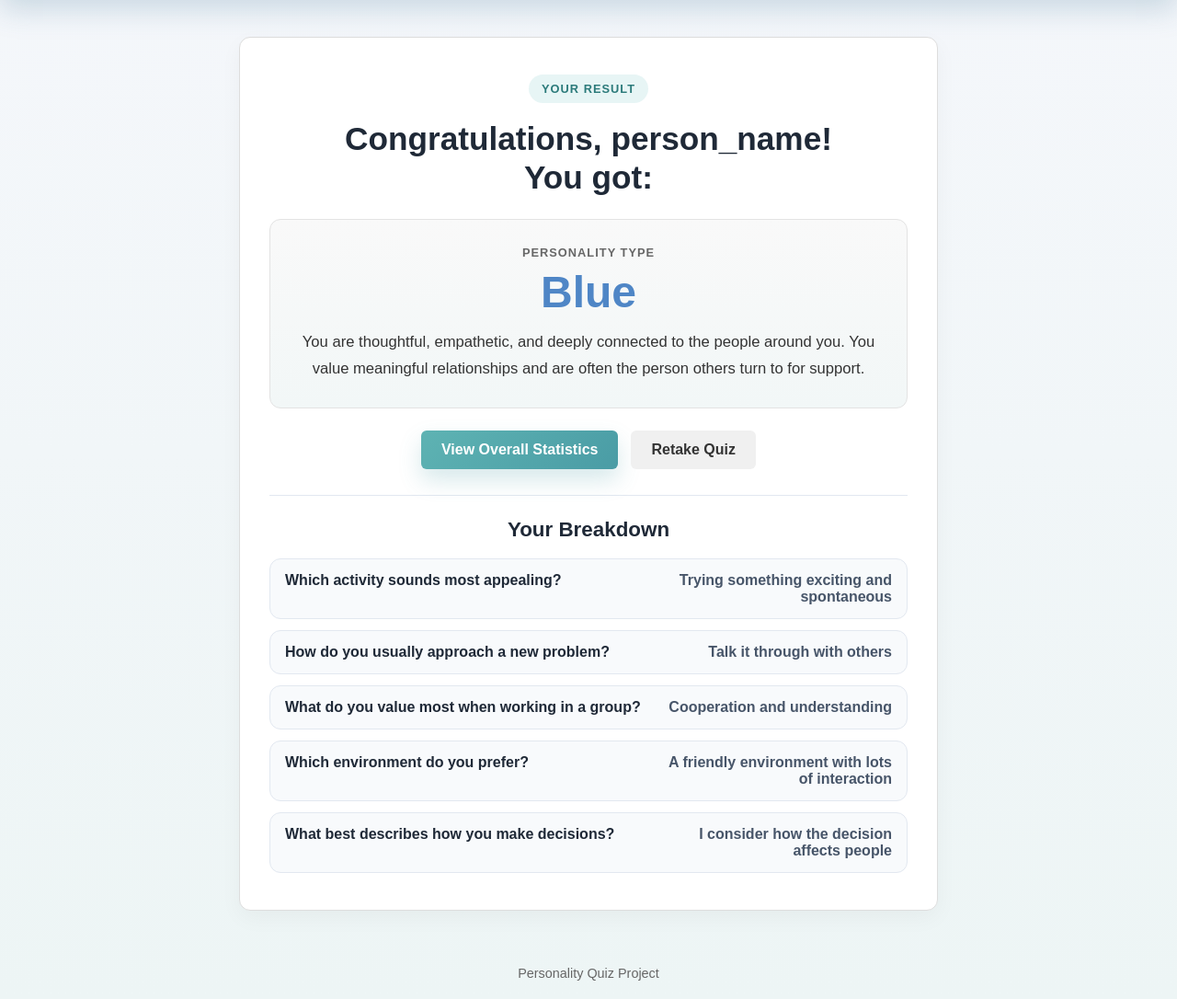
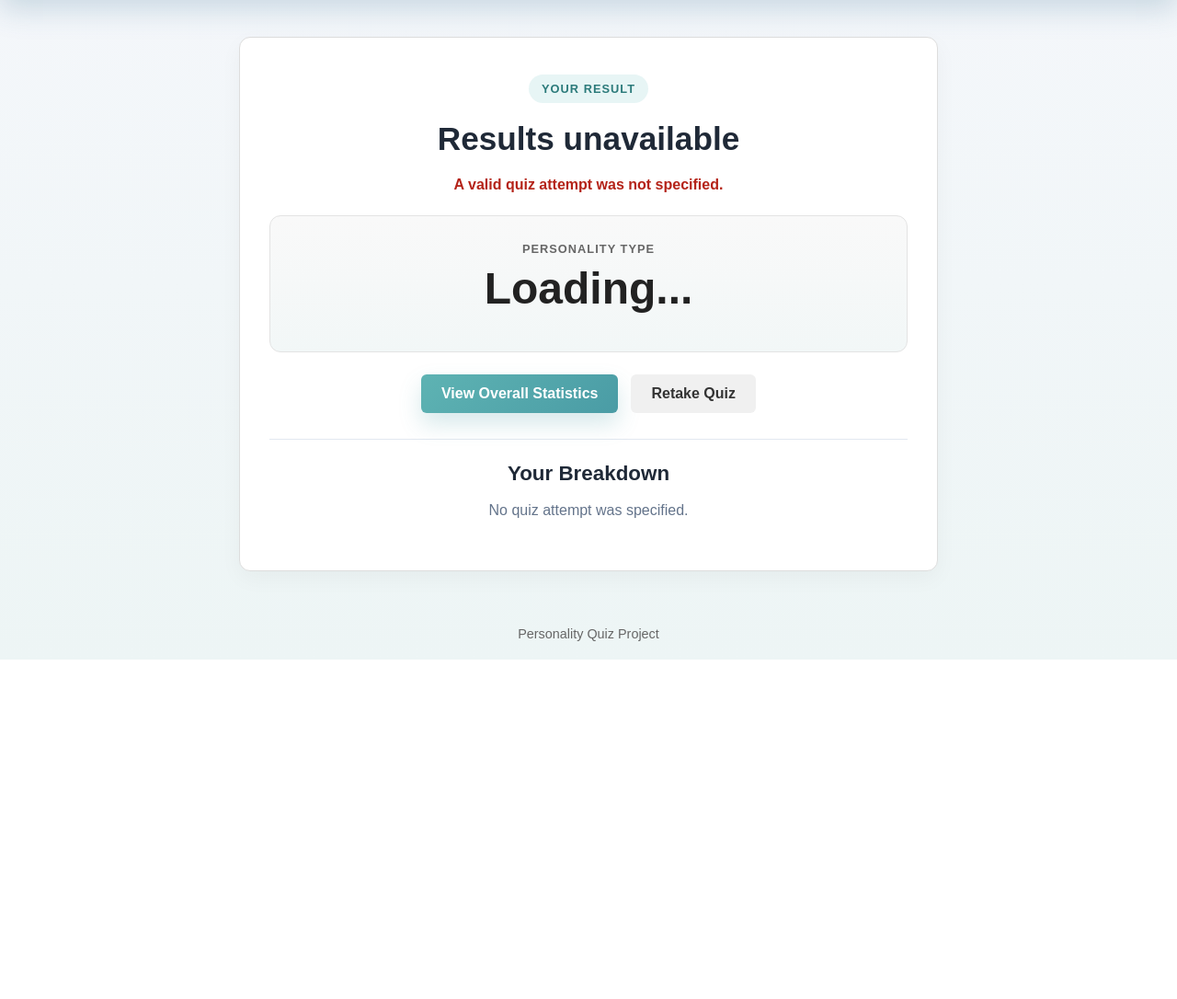
Before and after one commit to cs390f26/personality-quiz-monolith, a Flask app: page /results in a window 1280 px wide. Shown: the part 105-1191 px from the top of the page at 92% size. After the commit the page ends 822 px from the top, so only its background shows below. Run offline with Flask 3, Linux system fonts and the light colour scheme; parts of the project's set-up code (start-up, migrations or seed data) failed here and were passed over.

Commit message:
Implement results page breakdown section to include api /get quiz attempt's answers

```diff
--- a/src/personality_quiz/app.py
+++ b/src/personality_quiz/app.py
@@ -140,13 +140,43 @@ def create_app() -> Flask:
 
     @app.post("/quiz-results")
     def submit_quiz():
+        body = request.get_json(silent=True)
         try:
-            name, winners = _score_submission(request.get_json(silent=True))
+            name, winners = _score_submission(body)
         except ValidationError as error:
             return _error("BAD_REQUEST", str(error), 400)
 
-        result_id = db.save_result(name, winners[0], tied_personality_ids=winners[1:])
+        selected_answers = [
+            (selection["questionId"], selection["answerId"])
+            for selection in body["selectedAnswers"]
+        ]
+        result_id = db.save_result(
+            name,
+            winners[0],
+            tied_personality_ids=winners[1:],
+            selected_answers=selected_answers,
+        )
         return jsonify(_result_json(db.get_result(result_id))), 201
+
+    @app.get("/quiz-results/<int:result_id>/answers")
+    def get_quiz_result_answers(result_id):
+        answers = db.get_result_answers(result_id)
+        if answers is None:
+            return _error("NOT_FOUND", "Requested resource not found", 404)
+        return jsonify(
+            {
+                "resultId": result_id,
+                "answers": [
+                    {
+                        "questionId": answer["question_ID"],
+                        "questionText": answer["question_text"],
+                        "answerId": answer["answer_ID"],
+                        "answerText": answer["answer_text"],
+                    }
+                    for answer in answers
+                ],
+            }
+        )
 
     @app.get("/quiz-results/<int:result_id>")
     def get_quiz_result(result_id):
--- a/src/personality_quiz/static/styles.css
+++ b/src/personality_quiz/static/styles.css
@@ -316,7 +316,7 @@ main {
 	border-radius: 999px;
 	font-size: 0.96rem;
 	font-weight: 700;
-	cursor: default;
+	cursor: pointer;
 }
 
 .stats-button {
@@ -782,7 +782,27 @@ main {
 	border: none;
 	border-radius: 6px;
 	font-size: 1rem;
-	cursor: default;
+	cursor: pointer;
+}
+
+.stats-button:hover,
+.secondary-button:hover {
+	filter: brightness(0.96);
+}
+
+.stats-button:focus-visible,
+.secondary-button:focus-visible {
+	outline: 3px solid #1f2937;
+	outline-offset: 3px;
+}
+
+.results-error {
+	color: #b42318;
+	font-weight: 600;
+}
+
+.breakdown-message {
+	color: #64748b;
 }
 
 .stats-button {
--- a/src/personality_quiz/templates/results.html
+++ b/src/personality_quiz/templates/results.html
@@ -16,15 +16,13 @@
         <section class="results-card">
             <div class="result-badge">Your Result</div>
 
-            <h2>Congratulations, person_name!<br />You got:</span></h2>
+            <h2 id="result-heading">Loading your results...</h2>
+            <p class="results-error" role="alert" hidden></p>
 
             <div class="result-panel">
                 <p class="result-label">Personality Type</p>
-                <h3 class="personality-result color-blue">Blue</h3>
-                <p class="result-description">
-                    You are thoughtful, empathetic, and deeply connected to the people around you.
-                    You value meaningful relationships and are often the person others turn to for support.
-                </p>
+                <h3 class="personality-result">Loading...</h3>
+                <p class="result-description"></p>
             </div>
 
             <div class="result-actions">
@@ -34,28 +32,8 @@
 
             <div class="answers-review" aria-label="Answer review">
                 <h3>Your Breakdown</h3>
-                <ul class="response-list">
-                    <li class="response-item">
-                        <span class="response-question">Which activity sounds most appealing?</span>
-                        <span class="response-answer">Trying something exciting and spontaneous</span>
-                    </li>
-                    <li class="response-item">
-                        <span class="response-question">How do you usually approach a new problem?</span>
-                        <span class="response-answer">Talk it through with others</span>
-                    </li>
-                    <li class="response-item">
-                        <span class="response-question">What do you value most when working in a group?</span>
-                        <span class="response-answer">Cooperation and understanding</span>
-                    </li>
-                    <li class="response-item">
-                        <span class="response-question">Which environment do you prefer?</span>
-                        <span class="response-answer">A friendly environment with lots of interaction</span>
-                    </li>
-                    <li class="response-item">
-                        <span class="response-question">What best describes how you make decisions?</span>
-                        <span class="response-answer">I consider how the decision affects people</span>
-                    </li>
-                </ul>
+                <p class="breakdown-message" role="status">Loading your answers...</p>
+                <ul class="response-list"></ul>
             </div>
         </section>
     </main>
@@ -63,5 +41,151 @@
     <footer>
         Personality Quiz Project
     </footer>
+
+    <script>
+        const resultHeading = document.querySelector("#result-heading");
+        const resultsError = document.querySelector(".results-error");
+        const personalityResult = document.querySelector(".personality-result");
+        const resultDescription = document.querySelector(".result-description");
+        const resultLabel = document.querySelector(".result-label");
+        const breakdownMessage = document.querySelector(".breakdown-message");
+        const responseList = document.querySelector(".response-list");
+
+        async function requestJson(url) {
+            let response;
+            try {
+                response = await fetch(url);
+            } catch {
+                throw new Error("Could not connect to the quiz service. Check your connection and try again.");
+            }
+
+            let data;
+            try {
+                data = await response.json();
+            } catch {
+                throw new Error(`The server returned an invalid response (${response.status}).`);
+            }
+
+            if (!response.ok) {
+                if (response.status === 503 || data?.status === "unavailable") {
+                    throw new Error("The quiz service cannot reach its database. Check that MySQL is running and the database settings are correct, then try again.");
+                }
+                throw new Error(data?.error?.message || `Request failed (${response.status}).`);
+            }
+            return data;
+        }
+
+        function renderResult(result) {
+            const personalities = Array.isArray(result.personalities)
+                ? result.personalities
+                : result.personality
+                    ? [result.personality]
+                    : [];
+            if (
+                typeof result.personName !== "string" ||
+                personalities.length === 0 ||
+                personalities.some((personality) =>
+                    typeof personality.personalityType !== "string" ||
+                    typeof personality.description !== "string"
+                )
+            ) {
+                throw new Error("The server returned invalid quiz results.");
+            }
+
+            resultHeading.textContent = `Congratulations, ${result.personName}!`;
+            personalityResult.textContent = personalities
+                .map((personality) => personality.personalityType)
+                .join(" / ");
+            resultDescription.textContent = personalities
+                .map((personality) => personality.description)
+                .join(" ");
+            resultLabel.textContent = personalities.length === 1
+                ? "Personality Type"
+                : "Personality Types";
+            personalityResult.className = "personality-result";
+            if (personalities.length === 1) {
+                const colorClass = personalities[0].personalityType.toLowerCase();
+                if (["blue", "green", "gold", "orange"].includes(colorClass)) {
+                    personalityResult.classList.add(`color-${colorClass}`);
+                }
+            }
+        }
+
+        function renderAnswers(data) {
+            if (!data || !Array.isArray(data.answers)) {
+                throw new Error("The server returned invalid answer details.");
+            }
+
+            if (data.answers.length === 0) {
+                breakdownMessage.textContent = "Answer details are not available for this attempt.";
+                return;
+            }
+
+            const fragment = document.createDocumentFragment();
+            for (const answer of data.answers) {
+                if (
+                    typeof answer.questionText !== "string" ||
+                    typeof answer.answerText !== "string"
+                ) {
+                    throw new Error("The server returned invalid answer details.");
+                }
+                const item = document.createElement("li");
+                item.className = "response-item";
+                const question = document.createElement("span");
+                question.className = "response-question";
+                question.textContent = answer.questionText;
+                const response = document.createElement("span");
+                response.className = "response-answer";
+                response.textContent = answer.answerText;
+                item.append(question, response);
+                fragment.append(item);
+            }
+            responseList.replaceChildren(fragment);
+            breakdownMessage.hidden = true;
+        }
+
+        async function loadResults() {
+            const resultId = Number(new URLSearchParams(window.location.search).get("resultId"));
+            if (!Number.isInteger(resultId) || resultId < 1) {
+                resultsError.textContent = "A valid quiz attempt was not specified.";
+                resultsError.hidden = false;
+                resultHeading.textContent = "Results unavailable";
+                breakdownMessage.textContent = "No quiz attempt was specified.";
+                return;
+            }
+
+            try {
+                const result = await requestJson(`/quiz-results/${encodeURIComponent(resultId)}`);
+                renderResult(result);
+            } catch (error) {
+                resultsError.textContent = error instanceof Error
+                    ? error.message
+                    : "Unable to load your quiz results.";
+                resultsError.hidden = false;
+                resultHeading.textContent = "Results unavailable";
+                personalityResult.textContent = "";
+            }
+
+            try {
+                const answers = await requestJson(
+                    `/quiz-results/${encodeURIComponent(resultId)}/answers`
+                );
+                renderAnswers(answers);
+            } catch (error) {
+                breakdownMessage.textContent = error instanceof Error
+                    ? error.message
+                    : "Unable to load your answer details.";
+            }
+        }
+
+        document.querySelector(".stats-button").addEventListener("click", () => {
+            window.location.assign("/statistics-page");
+        });
+        document.querySelector(".secondary-button").addEventListener("click", () => {
+            window.location.assign("/quiz");
+        });
+
+        loadResults();
+    </script>
 </body>
 </html>
```
Also changed, not shown: scripts/create_tables.py (+22 -1 lines), scripts/delete_tables.py (+7 -1 lines), src/personality_quiz/db.py (+37 -2 lines), tests/test_api.py (added, +103 -0 lines), tests/test_db.py (+44 -0 lines).
